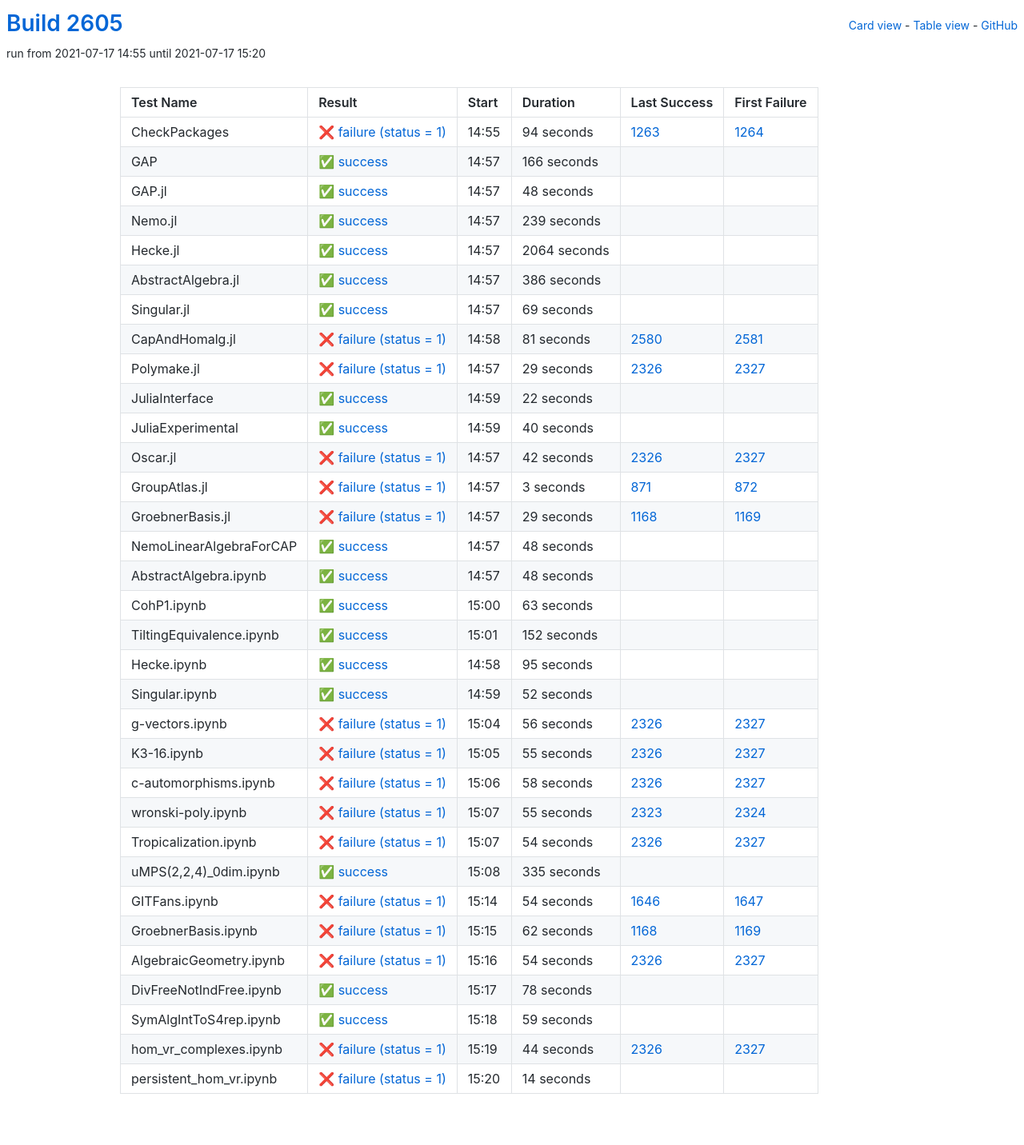
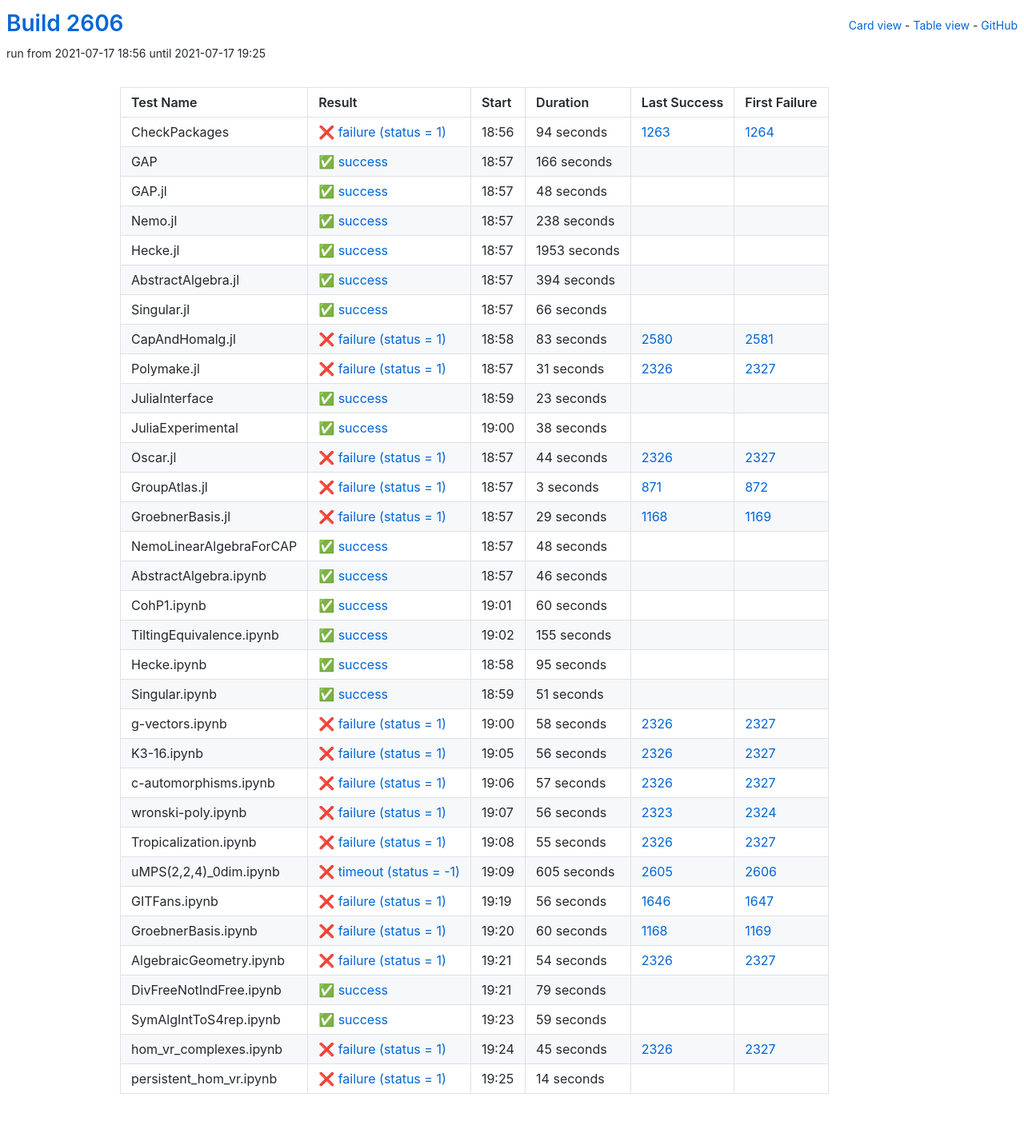
Before and after one commit to oscar-system/oscar-ci-status-stable, a Jekyll site: the page built from table.html, in a window 1280 px wide. Shown: the whole page at 80% size. Built offline with Jekyll 4.4.1, drawn with Linux system fonts in a browser that asks for light colours.

Commit message:
Build #2606

```diff
--- a/_data/ci.yml
+++ b/_data/ci.yml
@@ -1,6 +1,6 @@
 ---
-build: 2605
-build_url: https://oscarci.mathematik.uni-kl.de/job/oscar-stable/2605/
+build: 2606
+build_url: https://oscarci.mathematik.uni-kl.de/job/oscar-stable/2606/
 job: oscar-stable
 organization: oscar-system
 repo: oscar-ci-status-stable
@@ -8,8 +8,8 @@ repourl: https://github.com/oscar-system/oscar-ci-status-stable
 tests:
 - name: CheckPackages
   id: checkpackages
-  log: https://oscarci.mathematik.uni-kl.de/job/oscar-stable/2605/artifact/logs/build-2605/CheckPackages.log
-  start: 2021-07-17 14:55
+  log: https://oscarci.mathematik.uni-kl.de/job/oscar-stable/2606/artifact/logs/build-2606/CheckPackages.log
+  start: 2021-07-17 18:56
   success: false
   exitcode: 1
   status: failure
@@ -20,8 +20,8 @@ tests:
   first_failure_url: https://oscarci.mathematik.uni-kl.de/job/oscar-stable/1264/
 - name: GAP
   id: gap
-  log: https://oscarci.mathematik.uni-kl.de/job/oscar-stable/2605/artifact/logs/build-2605/GAP.log
-  start: 2021-07-17 14:57
+  log: https://oscarci.mathematik.uni-kl.de/job/oscar-stable/2606/artifact/logs/build-2606/GAP.log
+  start: 2021-07-17 18:57
   success: true
   exitcode: 0
   status: success
@@ -32,8 +32,8 @@ tests:
   first_failure_url:
 - name: GAP.jl
   id: gap-jl
-  log: https://oscarci.mathematik.uni-kl.de/job/oscar-stable/2605/artifact/logs/build-2605/GAP.jl.log
-  start: 2021-07-17 14:57
+  log: https://oscarci.mathematik.uni-kl.de/job/oscar-stable/2606/artifact/logs/build-2606/GAP.jl.log
+  start: 2021-07-17 18:57
   success: true
   exitcode: 0
   status: success
@@ -44,116 +44,116 @@ tests:
   first_failure_url:
 - name: Nemo.jl
   id: nemo-jl
-  log: https://oscarci.mathematik.uni-kl.de/job/oscar-stable/2605/artifact/logs/build-2605/Nemo.jl.log
-  start: 2021-07-17 14:57
+  log: https://oscarci.mathematik.uni-kl.de/job/oscar-stable/2606/artifact/logs/build-2606/Nemo.jl.log
+  start: 2021-07-17 18:57
   success: true
   exitcode: 0
   status: success
-  duration: 239
+  duration: 238
   last_success: false
   last_success_url:
   first_failure: false
   first_failure_url:
 - name: Hecke.jl
   id: hecke-jl
-  log: https://oscarci.mathematik.uni-kl.de/job/oscar-stable/2605/artifact/logs/build-2605/Hecke.jl.log
-  start: 2021-07-17 14:57
+  log: https://oscarci.mathematik.uni-kl.de/job/oscar-stable/2606/artifact/logs/build-2606/Hecke.jl.log
+  start: 2021-07-17 18:57
   success: true
   exitcode: 0
   status: success
-  duration: 2064
+  duration: 1953
   last_success: false
   last_success_url:
   first_failure: false
   first_failure_url:
 - name: AbstractAlgebra.jl
   id: abstractalgebra-jl
-  log: https://oscarci.mathematik.uni-kl.de/job/oscar-stable/2605/artifact/logs/build-2605/AbstractAlgebra.jl.log
-  start: 2021-07-17 14:57
+  log: https://oscarci.mathematik.uni-kl.de/job/oscar-stable/2606/artifact/logs/build-2606/AbstractAlgebra.jl.log
+  start: 2021-07-17 18:57
   success: true
   exitcode: 0
   status: success
-  duration: 386
+  duration: 394
   last_success: false
   last_success_url:
   first_failure: false
   first_failure_url:
 - name: Singular.jl
   id: singular-jl
-  log: https://oscarci.mathematik.uni-kl.de/job/oscar-stable/2605/artifact/logs/build-2605/Singular.jl.log
-  start: 2021-07-17 14:57
+  log: https://oscarci.mathematik.uni-kl.de/job/oscar-stable/2606/artifact/logs/build-2606/Singular.jl.log
+  start: 2021-07-17 18:57
   success: true
   exitcode: 0
   status: success
-  duration: 69
+  duration: 66
   last_success: false
   last_success_url:
   first_failure: false
   first_failure_url:
 - name: CapAndHomalg.jl
   id: capandhomalg-jl
-  log: https://oscarci.mathematik.uni-kl.de/job/oscar-stable/2605/artifact/logs/build-2605/CapAndHomalg.jl.log
-  start: 2021-07-17 14:58
+  log: https://oscarci.mathematik.uni-kl.de/job/oscar-stable/2606/artifact/logs/build-2606/CapAndHomalg.jl.log
+  start: 2021-07-17 18:58
   success: false
   exitcode: 1
   status: failure
-  duration: 81
+  duration: 83
   last_success: 2580
   last_success_url: https://oscarci.mathematik.uni-kl.de/job/oscar-stable/2580/
   first_failure: 2581
   first_failure_url: https://oscarci.mathematik.uni-kl.de/job/oscar-stable/2581/
 - name: Polymake.jl
   id: polymake-jl
-  log: https://oscarci.mathematik.uni-kl.de/job/oscar-stable/2605/artifact/logs/build-2605/Polymake.jl.log
-  start: 2021-07-17 14:57
+  log: https://oscarci.mathematik.uni-kl.de/job/oscar-stable/2606/artifact/logs/build-2606/Polymake.jl.log
+  start: 2021-07-17 18:57
   success: false
   exitcode: 1
   status: failure
-  duration: 29
+  duration: 31
   last_success: 2326
   last_success_url: https://oscarci.mathematik.uni-kl.de/job/oscar-stable/2326/
   first_failure: 2327
   first_failure_url: https://oscarci.mathematik.uni-kl.de/job/oscar-stable/2327/
 - name: JuliaInterface
   id: juliainterface
-  log: https://oscarci.mathematik.uni-kl.de/job/oscar-stable/2605/artifact/logs/build-2605/JuliaInterface.log
-  start: 2021-07-17 14:59
+  log: https://oscarci.mathematik.uni-kl.de/job/oscar-stable/2606/artifact/logs/build-2606/JuliaInterface.log
+  start: 2021-07-17 18:59
   success: true
   exitcode: 0
   status: success
-  duration: 22
+  duration: 23
   last_success: false
   last_success_url:
   first_failure: false
   first_failure_url:
 - name: JuliaExperimental
   id: juliaexperimental
-  log: https://oscarci.mathematik.uni-kl.de/job/oscar-stable/2605/artifact/logs/build-2605/JuliaExperimental.log
-  start: 2021-07-17 14:59
+  log: https://oscarci.mathematik.uni-kl.de/job/oscar-stable/2606/artifact/logs/build-2606/JuliaExperimental.log
+  start: 2021-07-17 19:00
   success: true
   exitcode: 0
   status: success
-  duration: 40
+  duration: 38
   last_success: false
   last_success_url:
   first_failure: false
   first_failure_url:
 - name: Oscar.jl
   id: oscar-jl
-  log: https://oscarci.mathematik.uni-kl.de/job/oscar-stable/2605/artifact/logs/build-2605/Oscar.jl.log
-  start: 2021-07-17 14:57
+  log: https://oscarci.mathematik.uni-kl.de/job/oscar-stable/2606/artifact/logs/build-2606/Oscar.jl.log
+  start: 2021-07-17 18:57
   success: false
   exitcode: 1
   status: failure
-  duration: 42
+  duration: 44
   last_success: 2326
   last_success_url: https://oscarci.mathematik.uni-kl.de/job/oscar-stable/2326/
   first_failure: 2327
   first_failure_url: https://oscarci.mathematik.uni-kl.de/job/oscar-stable/2327/
 - name: GroupAtlas.jl
   id: groupatlas-jl
-  log: https://oscarci.mathematik.uni-kl.de/job/oscar-stable/2605/artifact/logs/build-2605/GroupAtlas.jl.log
-  start: 2021-07-17 14:57
+  log: https://oscarci.mathematik.uni-kl.de/job/oscar-stable/2606/artifact/logs/build-2606/GroupAtlas.jl.log
+  start: 2021-07-17 18:57
   success: false
   exitcode: 1
   status: failure
@@ -164,8 +164,8 @@ tests:
   first_failure_url: https://oscarci.mathematik.uni-kl.de/job/oscar-stable/872/
 - name: GroebnerBasis.jl
   id: groebnerbasis-jl
-  log: https://oscarci.mathematik.uni-kl.de/job/oscar-stable/2605/artifact/logs/build-2605/GroebnerBasis.jl.log
-  start: 2021-07-17 14:57
+  log: https://oscarci.mathematik.uni-kl.de/job/oscar-stable/2606/artifact/logs/build-2606/GroebnerBasis.jl.log
+  start: 2021-07-17 18:57
   success: false
   exitcode: 1
   status: failure
@@ -176,8 +176,8 @@ tests:
   first_failure_url: https://oscarci.mathematik.uni-kl.de/job/oscar-stable/1169/
 - name: NemoLinearAlgebraForCAP
   id: nemolinearalgebraforcap
-  log: https://oscarci.mathematik.uni-kl.de/job/oscar-stable/2605/artifact/logs/build-2605/NemoLinearAlgebraForCAP.log
-  start: 2021-07-17 14:57
+  log: https://oscarci.mathematik.uni-kl.de/job/oscar-stable/2606/artifact/logs/build-2606/NemoLinearAlgebraForCAP.log
+  start: 2021-07-17 18:57
   success: true
   exitcode: 0
   status: success
@@ -188,44 +188,44 @@ tests:
   first_failure_url:
 - name: AbstractAlgebra.ipynb
   id: abstractalgebra-ipynb
-  log: https://oscarci.mathematik.uni-kl.de/job/oscar-stable/2605/artifact/logs/build-2605/AbstractAlgebra.ipynb.log
-  start: 2021-07-17 14:57
+  log: https://oscarci.mathematik.uni-kl.de/job/oscar-stable/2606/artifact/logs/build-2606/AbstractAlgebra.ipynb.log
+  start: 2021-07-17 18:57
   success: true
   exitcode: 0
   status: success
-  duration: 48
+  duration: 46
   last_success: false
   last_success_url:
   first_failure: false
   first_failure_url:
 - name: CohP1.ipynb
   id: cohp1-ipynb
-  log: https://oscarci.mathematik.uni-kl.de/job/oscar-stable/2605/artifact/logs/build-2605/CohP1.ipynb.log
-  start: 2021-07-17 15:00
+  log: https://oscarci.mathematik.uni-kl.de/job/oscar-stable/2606/artifact/logs/build-2606/CohP1.ipynb.log
+  start: 2021-07-17 19:01
   success: true
   exitcode: 0
   status: success
-  duration: 63
+  duration: 60
   last_success: false
   last_success_url:
   first_failure: false
   first_failure_url:
 - name: TiltingEquivalence.ipynb
   id: tiltingequivalence-ipynb
-  log: https://oscarci.mathematik.uni-kl.de/job/oscar-stable/2605/artifact/logs/build-2605/TiltingEquivalence.ipynb.log
-  start: 2021-07-17 15:01
+  log: https://oscarci.mathematik.uni-kl.de/job/oscar-stable/2606/artifact/logs/build-2606/TiltingEquivalence.ipynb.log
+  start: 2021-07-17 19:02
   success: true
   exitcode: 0
   status: success
-  duration: 152
+  duration: 155
   last_success: false
   last_success_url:
   first_failure: false
   first_failure_url:
 - name: Hecke.ipynb
   id: hecke-ipynb
-  log: https://oscarci.mathematik.uni-kl.de/job/oscar-stable/2605/artifact/logs/build-2605/Hecke.ipynb.log
-  start: 2021-07-17 14:58
+  log: https://oscarci.mathematik.uni-kl.de/job/oscar-stable/2606/artifact/logs/build-2606/Hecke.ipynb.log
+  start: 2021-07-17 18:58
   success: true
   exitcode: 0
   status: success
@@ -236,20 +236,32 @@ tests:
   first_failure_url:
 - name: Singular.ipynb
   id: singular-ipynb
-  log: https://oscarci.mathematik.uni-kl.de/job/oscar-stable/2605/artifact/logs/build-2605/Singular.ipynb.log
-  start: 2021-07-17 14:59
+  log: https://oscarci.mathematik.uni-kl.de/job/oscar-stable/2606/artifact/logs/build-2606/Singular.ipynb.log
+  start: 2021-07-17 18:59
   success: true
   exitcode: 0
   status: success
-  duration: 52
+  duration: 51
   last_success: false
   last_success_url:
   first_failure: false
   first_failure_url:
 - name: g-vectors.ipynb
   id: g-vectors-ipynb
-  log: https://oscarci.mathematik.uni-kl.de/job/oscar-stable/2605/artifact/logs/build-2605/g-vectors.ipynb.log
-  start: 2021-07-17 15:04
+  log: https://oscarci.mathematik.uni-kl.de/job/oscar-stable/2606/artifact/logs/build-2606/g-vectors.ipynb.log
+  start: 2021-07-17 19:00
+  success: false
+  exitcode: 1
+  status: failure
+  duration: 58
+  last_success: 2326
+  last_success_url: https://oscarci.mathematik.uni-kl.de/job/oscar-stable/2326/
+  first_failure: 2327
+  first_failure_url: https://oscarci.mathematik.uni-kl.de/job/oscar-stable/2327/
+- name: K3-16.ipynb
+  id: k3-16-ipynb
+  log: https://oscarci.mathematik.uni-kl.de/job/oscar-stable/2606/artifact/logs/build-2606/K3-16.ipynb.log
+  start: 2021-07-17 19:05
   success: false
   exitcode: 1
   status: failure
@@ -258,10 +270,34 @@ tests:
   last_success_url: https://oscarci.mathematik.uni-kl.de/job/oscar-stable/2326/
   first_failure: 2327
   first_failure_url: https://oscarci.mathematik.uni-kl.de/job/oscar-stable/2327/
-- name: K3-16.ipynb
-  id: k3-16-ipynb
-  log: https://oscarci.mathematik.uni-kl.de/job/oscar-stable/2605/artifact/logs/build-2605/K3-16.ipynb.log
-  start: 2021-07-17 15:05
+- name: c-automorphisms.ipynb
+  id: c-automorphisms-ipynb
+  log: https://oscarci.mathematik.uni-kl.de/job/oscar-stable/2606/artifact/logs/build-2606/c-automorphisms.ipynb.log
+  start: 2021-07-17 19:06
+  success: false
+  exitcode: 1
+  status: failure
+  duration: 57
+  last_success: 2326
+  last_success_url: https://oscarci.mathematik.uni-kl.de/job/oscar-stable/2326/
+  first_failure: 2327
+  first_failure_url: https://oscarci.mathematik.uni-kl.de/job/oscar-stable/2327/
+- name: wronski-poly.ipynb
+  id: wronski-poly-ipynb
+  log: https://oscarci.mathematik.uni-kl.de/job/oscar-stable/2606/artifact/logs/build-2606/wronski-poly.ipynb.log
+  start: 2021-07-17 19:07
+  success: false
+  exitcode: 1
+  status: failure
+  duration: 56
+  last_success: 2323
+  last_success_url: https://oscarci.mathematik.uni-kl.de/job/oscar-stable/2323/
+  first_failure: 2324
+  first_failure_url: https://oscarci.mathematik.uni-kl.de/job/oscar-stable/2324/
+- name: Tropicalization.ipynb
+  id: tropicalization-ipynb
+  log: https://oscarci.mathematik.uni-kl.de/job/oscar-stable/2606/artifact/logs/build-2606/Tropicalization.ipynb.log
+  start: 2021-07-17 19:08
   success: false
   exitcode: 1
   status: failure
@@ -270,82 +306,46 @@ tests:
   last_success_url: https://oscarci.mathematik.uni-kl.de/job/oscar-stable/2326/
   first_failure: 2327
   first_failure_url: https://oscarci.mathematik.uni-kl.de/job/oscar-stable/2327/
-- name: c-automorphisms.ipynb
-  id: c-automorphisms-ipynb
-  log: https://oscarci.mathematik.uni-kl.de/job/oscar-stable/2605/artifact/logs/build-2605/c-automorphisms.ipynb.log
-  start: 2021-07-17 15:06
+- name: uMPS(2,2,4)_0dim.ipynb
+  id: umps-2-2-4-0dim-ipynb
+  log: https://oscarci.mathematik.uni-kl.de/job/oscar-stable/2606/artifact/logs/build-2606/uMPS-2-2-4-_0dim.ipynb.log
+  start: 2021-07-17 19:09
+  success: false
+  exitcode: -1
+  status: timeout
+  duration: 605
+  last_success: 2605
+  last_success_url: https://oscarci.mathematik.uni-kl.de/job/oscar-stable/2605/
+  first_failure: 2606
+  first_failure_url: https://oscarci.mathematik.uni-kl.de/job/oscar-stable/2606/
+- name: GITFans.ipynb
+  id: gitfans-ipynb
+  log: https://oscarci.mathematik.uni-kl.de/job/oscar-stable/2606/artifact/logs/build-2606/GITFans.ipynb.log
+  start: 2021-07-17 19:19
   success: false
   exitcode: 1
   status: failure
-  duration: 58
-  last_success: 2326
-  last_success_url: https://oscarci.mathematik.uni-kl.de/job/oscar-stable/2326/
-  first_failure: 2327
-  first_failure_url: https://oscarci.mathematik.uni-kl.de/job/oscar-stable/2327/
-- name: wronski-poly.ipynb
-  id: wronski-poly-ipynb
-  log: https://oscarci.mathematik.uni-kl.de/job/oscar-stable/2605/artifact/logs/build-2605/wronski-poly.ipynb.log
-  start: 2021-07-17 15:07
-  success: false
-  exitcode: 1
-  status: failure
-  duration: 55
-  last_success: 2323
-  last_success_url: https://oscarci.mathematik.uni-kl.de/job/oscar-stable/2323/
-  first_failure: 2324
-  first_failure_url: https://oscarci.mathematik.uni-kl.de/job/oscar-stable/2324/
-- name: Tropicalization.ipynb
-  id: tropicalization-ipynb
-  log: https://oscarci.mathematik.uni-kl.de/job/oscar-stable/2605/artifact/logs/build-2605/Tropicalization.ipynb.log
-  start: 2021-07-17 15:07
-  success: false
-  exitcode: 1
-  status: failure
-  duration: 54
-  last_success: 2326
-  last_success_url: https://oscarci.mathematik.uni-kl.de/job/oscar-stable/2326/
-  first_failure: 2327
-  first_failure_url: https://oscarci.mathematik.uni-kl.de/job/oscar-stable/2327/
-- name: uMPS(2,2,4)_0dim.ipynb
-  id: umps-2-2-4-0dim-ipynb
-  log: https://oscarci.mathematik.uni-kl.de/job/oscar-stable/2605/artifact/logs/build-2605/uMPS-2-2-4-_0dim.ipynb.log
-  start: 2021-07-17 15:08
-  success: true
-  exitcode: 0
-  status: success
-  duration: 335
-  last_success: false
-  last_success_url:
-  first_failure: false
-  first_failure_url:
-- name: GITFans.ipynb
-  id: gitfans-ipynb
-  log: https://oscarci.mathematik.uni-kl.de/job/oscar-stable/2605/artifact/logs/build-2605/GITFans.ipynb.log
-  start: 2021-07-17 15:14
-  success: false
-  exitcode: 1
-  status: failure
-  duration: 54
+  duration: 56
   last_success: 1646
   last_success_url: https://oscarci.mathematik.uni-kl.de/job/oscar-stable/1646/
   first_failure: 1647
   first_failure_url: https://oscarci.mathematik.uni-kl.de/job/oscar-stable/1647/
 - name: GroebnerBasis.ipynb
   id: groebnerbasis-ipynb
-  log: https://oscarci.mathematik.uni-kl.de/job/oscar-stable/2605/artifact/logs/build-2605/GroebnerBasis.ipynb.log
-  start: 2021-07-17 15:15
+  log: https://oscarci.mathematik.uni-kl.de/job/oscar-stable/2606/artifact/logs/build-2606/GroebnerBasis.ipynb.log
+  start: 2021-07-17 19:20
   success: false
   exitcode: 1
   status: failure
-  duration: 62
+  duration: 60
   last_success: 1168
   last_success_url: https://oscarci.mathematik.uni-kl.de/job/oscar-stable/1168/
   first_failure: 1169
   first_failure_url: https://oscarci.mathematik.uni-kl.de/job/oscar-stable/1169/
 - name: AlgebraicGeometry.ipynb
   id: algebraicgeometry-ipynb
-  log: https://oscarci.mathematik.uni-kl.de/job/oscar-stable/2605/artifact/logs/build-2605/AlgebraicGeometry.ipynb.log
-  start: 2021-07-17 15:16
+  log: https://oscarci.mathematik.uni-kl.de/job/oscar-stable/2606/artifact/logs/build-2606/AlgebraicGeometry.ipynb.log
+  start: 2021-07-17 19:21
   success: false
   exitcode: 1
   status: failure
@@ -356,20 +356,20 @@ tests:
   first_failure_url: https://oscarci.mathematik.uni-kl.de/job/oscar-stable/2327/
 - name: DivFreeNotIndFree.ipynb
   id: divfreenotindfree-ipynb
-  log: https://oscarci.mathematik.uni-kl.de/job/oscar-stable/2605/artifact/logs/build-2605/DivFreeNotIndFree.ipynb.log
-  start: 2021-07-17 15:17
+  log: https://oscarci.mathematik.uni-kl.de/job/oscar-stable/2606/artifact/logs/build-2606/DivFreeNotIndFree.ipynb.log
+  start: 2021-07-17 19:21
   success: true
   exitcode: 0
   status: success
-  duration: 78
+  duration: 79
   last_success: false
   last_success_url:
   first_failure: false
   first_failure_url:
 - name: SymAlgIntToS4rep.ipynb
   id: symalginttos4rep-ipynb
-  log: https://oscarci.mathematik.uni-kl.de/job/oscar-stable/2605/artifact/logs/build-2605/SymAlgIntToS4rep.ipynb.log
-  start: 2021-07-17 15:18
+  log: https://oscarci.mathematik.uni-kl.de/job/oscar-stable/2606/artifact/logs/build-2606/SymAlgIntToS4rep.ipynb.log
+  start: 2021-07-17 19:23
   success: true
   exitcode: 0
   status: success
@@ -380,20 +380,20 @@ tests:
   first_failure_url:
 - name: hom_vr_complexes.ipynb
   id: hom-vr-complexes-ipynb
-  log: https://oscarci.mathematik.uni-kl.de/job/oscar-stable/2605/artifact/logs/build-2605/hom_vr_complexes.ipynb.log
-  start: 2021-07-17 15:19
+  log: https://oscarci.mathematik.uni-kl.de/job/oscar-stable/2606/artifact/logs/build-2606/hom_vr_complexes.ipynb.log
+  start: 2021-07-17 19:24
   success: false
   exitcode: 1
   status: failure
-  duration: 44
+  duration: 45
   last_success: 2326
   last_success_url: https://oscarci.mathematik.uni-kl.de/job/oscar-stable/2326/
   first_failure: 2327
   first_failure_url: https://oscarci.mathematik.uni-kl.de/job/oscar-stable/2327/
 - name: persistent_hom_vr.ipynb
   id: persistent-hom-vr-ipynb
-  log: https://oscarci.mathematik.uni-kl.de/job/oscar-stable/2605/artifact/logs/build-2605/persistent_hom_vr.ipynb.log
-  start: 2021-07-17 15:20
+  log: https://oscarci.mathematik.uni-kl.de/job/oscar-stable/2606/artifact/logs/build-2606/persistent_hom_vr.ipynb.log
+  start: 2021-07-17 19:25
   success: false
   exitcode: 1
   status: failure
```
Also changed, not shown: README.md.
